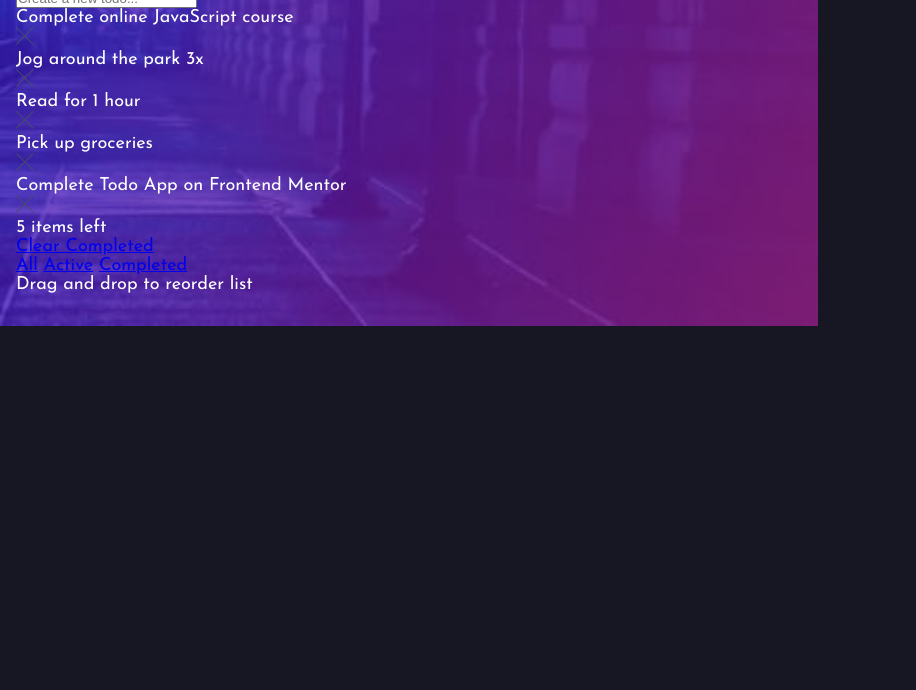
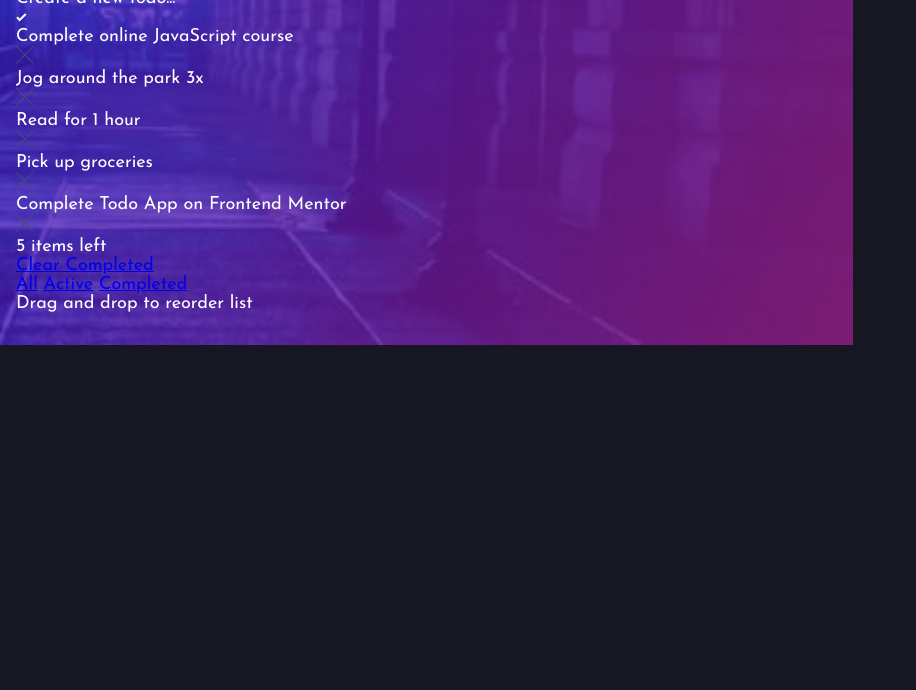
Before and after one commit to stetu281/todo-app, a plain HTML site: page index.html in a window 1280 px wide. Shown: the part 110-800 px from the top of the page, without its empty margins (0-916 px from the left). Drawn offline with Linux system fonts and the light colour scheme.

Commit message:
Change Html

```diff
--- a/index.html
+++ b/index.html
@@ -14,22 +14,45 @@
 <body>
   <main>
     <header>
-      <h1>TODO</h1>
+      <h1 class="title">TODO</h1>
       <img src="images/icon-sun.svg">
     </header>
     <div class="todo-container">
       <div class="create-item">
         <span class="status"></span>
-        <input type="text" name="create" placeholder="Create a new todo...">
+        <p>Create a new todo...</p>
       </div>
-      <ul class="todo-list-items">
-        <li><span class="status"></span><p>Complete online JavaScript course</p><img class="close" src="images/icon-cross.svg"></li>
-        <li><span class="status"></span><p>Jog around the park 3x</p><img class="close" src="images/icon-cross.svg"></li>
-        <li><span class="status"></span><p>Read for 1 hour</p><img class="close" src="images/icon-cross.svg"></li>
-        <li><span class="status"></span><p>Pick up groceries</p><img class="close" src="images/icon-cross.svg"></li>
-        <li><span class="status"></span><p>Complete Todo App on Frontend Mentor</p><img class="close" src="images/icon-cross.svg"></li>
-        <li><p>5 items left</p><a href="#">Clear Completed</a></li>
-      </ul>
+      <div class="todo-list-items">
+        <div class="item">
+          <div class="status"><img src="images/icon-check.svg"></div>
+          <p>Complete online JavaScript course</p>
+          <img class="close" src="images/icon-cross.svg" alt="">
+        </div>
+        <div class="item">
+          <div class="status"></div>
+          <p>Jog around the park 3x</p>
+          <img class="close" src="images/icon-cross.svg" alt="">
+        </div>
+        <div class="item">
+          <div class="status"></div>
+          <p>Read for 1 hour</p>
+          <img class="close" src="images/icon-cross.svg" alt="">
+        </div>
+        <div class="item">
+          <div class="status"></div>
+          <p>Pick up groceries</p>
+          <img class="close" src="images/icon-cross.svg" alt="">
+        </div>
+        <div class="item">
+          <div class="status"></div>
+          <p>Complete Todo App on Frontend Mentor</p>
+          <img class="close" src="images/icon-cross.svg" alt="">
+        </div>
+        <div class="clear-completed">
+          <p>5 items left</p>
+          <a href="#">Clear Completed</a>
+        </div>
+      </div>
       <div class="items-filter">
         <a href="#" class="all">All</a>
         <a href="#" class="active">Active</a>
```
